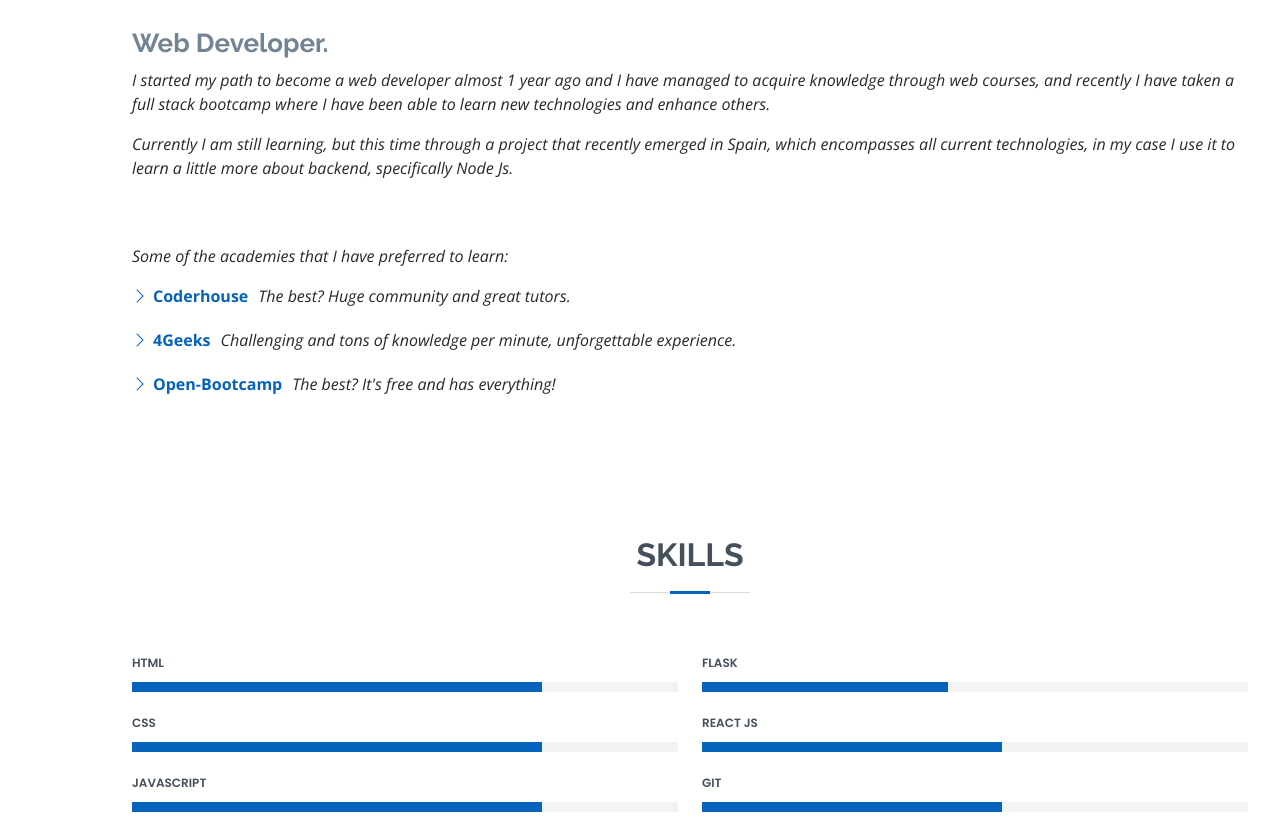
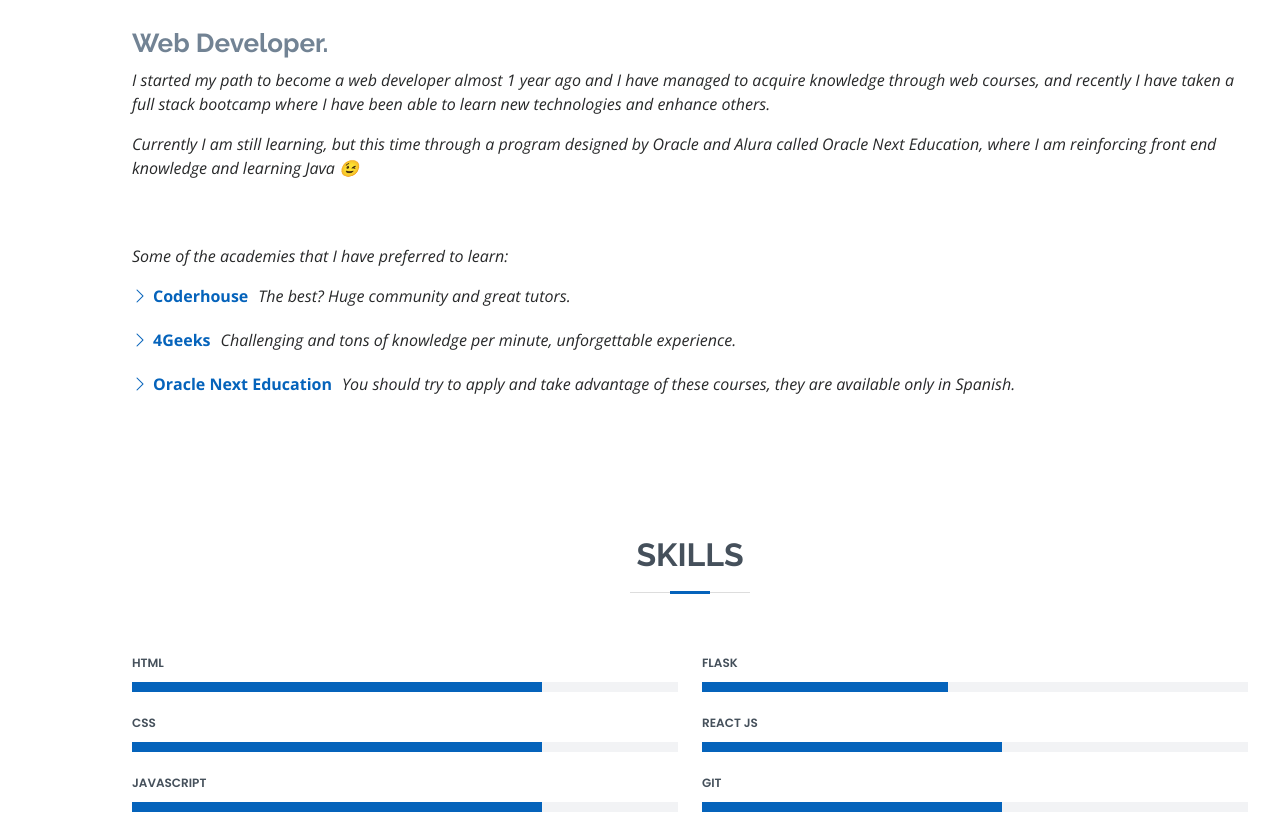
Before and after one commit to ricardoyepezz/ry-dev, a plain HTML site: page index.html in a window 1280 px wide. Shown: the part 940-1767 px from the top of the page. Drawn offline with nearby package versions, Linux system fonts and the light colour scheme.

Commit message:
About section changes

```diff
--- a/index.html
+++ b/index.html
@@ -125,10 +125,7 @@
               </p>
 
               <p class="fst-italic">
-                Currently I am still learning, but this time through a project
-                that recently emerged in Spain, which encompasses all current
-                technologies, in my case I use it to learn a little more about
-                backend, specifically Node Js.
+                Currently I am still learning, but this time through a program designed by Oracle and Alura called Oracle Next Education, where I am reinforcing front end knowledge and learning Java 😉
               </p>
 
               <div class="row">
@@ -158,10 +155,10 @@
                     </li>
                     <li>
                       <i class="bi bi-chevron-right"></i>
-                      <a href="https://open-bootcamp.com/" target="_blank"
-                        ><strong>Open-Bootcamp</strong></a
+                      <a href="https://www.oracle.com/cl/education/oracle-next-education/" target="_blank"
+                        ><strong>Oracle Next Education</strong></a
                       ><span class="fst-italic"
-                        >The best? It's free and has everything!</span
+                        >You should try to apply and take advantage of these courses, they are available only in Spanish.</span
                       >
                     </li>
                   </ul>
@@ -270,7 +267,7 @@
       </section>
       <!-- End Skills Section -->
 
-      <!-- ======= Portfolio Section =======
+       <!-- ======= Portfolio Section ======= -->
     <section id="portfolio" class="portfolio section-bg">
       <div class="container" data-aos="fade-up">
 
@@ -422,7 +419,7 @@
 
       </div>
     </section>
-End Portfolio Section -->
+<!-- End Portfolio Section -->
 
       <!-- ======= Contact Section ======= -->
       <section id="contact" class="contact">
```
